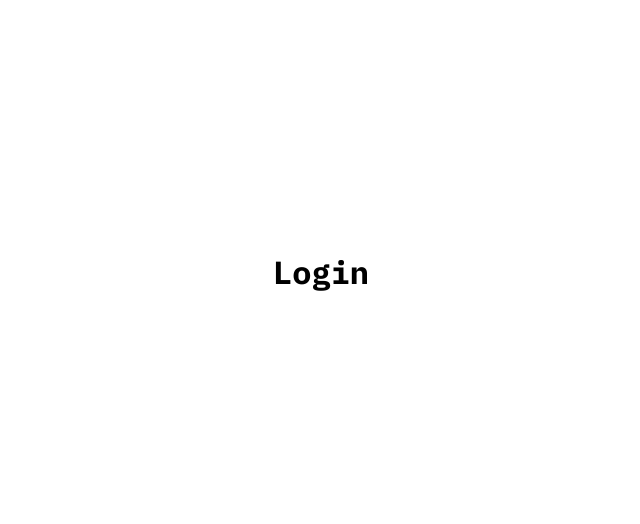
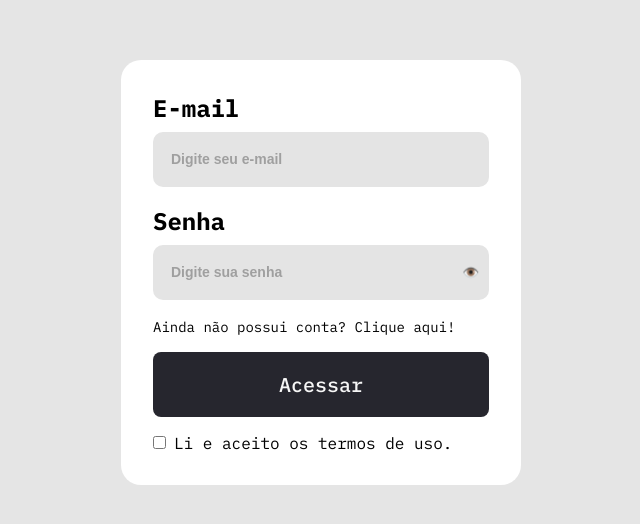
Before and after one commit to wemersonmatheuss/locacao-imovel, a React (Vite) app: page / in a window 1280 px wide. Shown: the part 128-652 px from the top of the page, without its empty margins (319-959 px from the left). Built offline with nearby package versions, Linux system fonts and the light colour scheme.

Commit message:
feat: implement initial login page layout

```diff
--- /dev/null
+++ b/src/components/AuthForm/index.tsx
@@ -0,0 +1,52 @@
+import { Input } from "../Input"
+import { Button } from "../Button"
+import styles from "./styles.module.css"
+
+type AuthFormProps = {
+  type: "login" | "register"
+}
+
+export function AuthForm({ type }: AuthFormProps) {
+  const isRegister = type === "register"
+
+  return (
+    <div className={styles.container}>
+      <Input
+        label="E-mail"
+        type="email"
+        placeholder="Digite seu e-mail"
+      />
+
+      <Input
+        label="Senha"
+        type="password"
+        placeholder="Digite sua senha"
+      />
+
+      {isRegister && (
+        <Input
+          label="Confirmar senha"
+          type="password"
+          placeholder="Digite novamente sua senha"
+        />
+      )}
+
+      <p className={styles.linkText}>
+        {isRegister
+          ? "Já possui uma conta? Clique aqui!"
+          : "Ainda não possui conta? Clique aqui!"}
+      </p>
+
+      <Button
+        text={isRegister ? "Cadastrar" : "Acessar"}
+      />
+
+      <div className={styles.terms}>
+        <input type="checkbox" id="terms" />
+        <label htmlFor="terms">
+          Li e aceito os termos de uso.
+        </label>
+      </div>
+    </div>
+  )
+}
--- /dev/null
+++ b/src/components/AuthForm/styles.module.css
@@ -0,0 +1,18 @@
+.container {
+  width: 400px;
+  background: #fff;
+  padding: 32px;
+  border-radius: 20px;
+}
+
+.linkText {
+  margin-top: 8px;
+  font-size: 14px;
+}
+
+.terms {
+  display: flex;
+  align-items: center;
+  gap: 8px;
+  margin-top: 16px;
+}
--- a/src/pages/Login/index.tsx
+++ b/src/pages/Login/index.tsx
@@ -1,9 +1,11 @@
 import styles from "./styles.module.css"
+
+import { AuthForm } from "../../components/AuthForm"
 
 export function Login() {
   return (
     <div className={styles.container}>
-      <h1>Login</h1>
+      <AuthForm type="login" />
     </div>
   )
 }
--- a/src/pages/Login/styles.module.css
+++ b/src/pages/Login/styles.module.css
@@ -1,6 +1,10 @@
 .container {
+  width: 100%;
+  height: 100vh;
+
   display: flex;
-  height: 100vh;
   justify-content: center;
   align-items: center;
+
+  background-color: #e5e5e5;
 }
```
